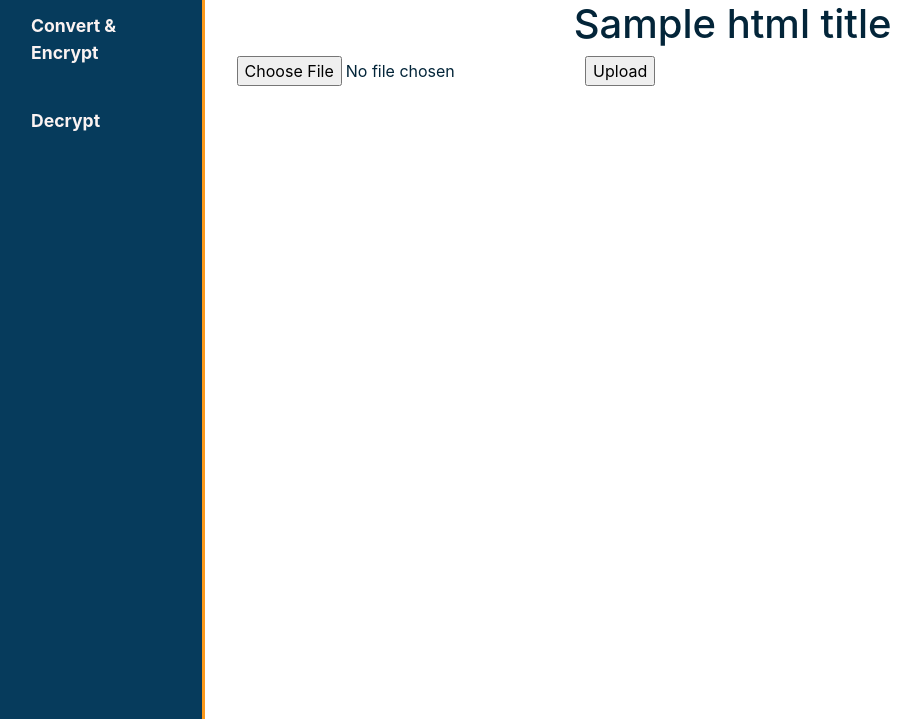
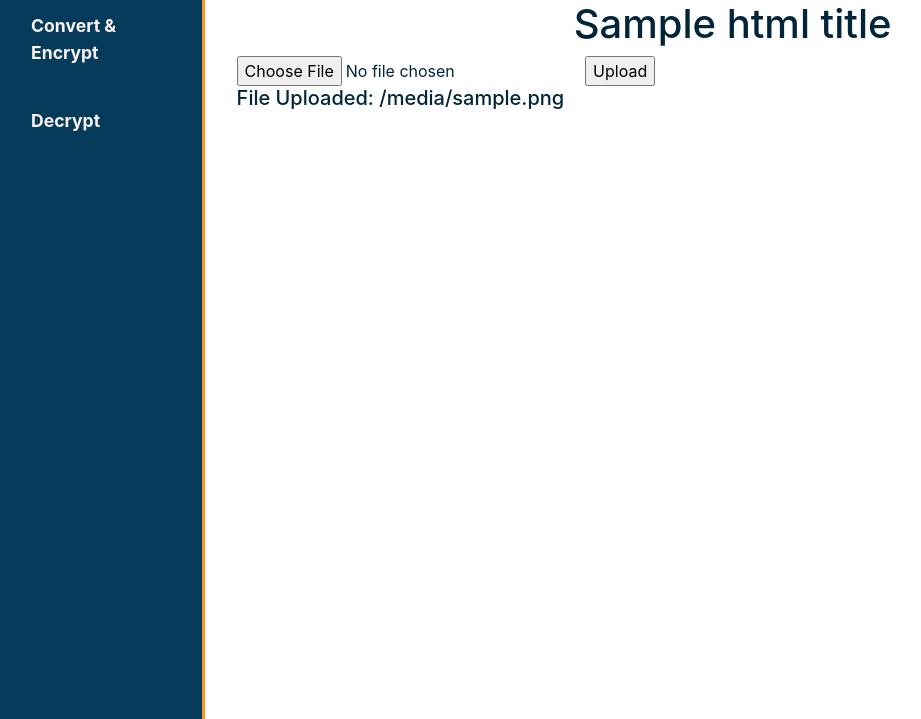
Before and after one commit to jacobpclouse/Mp3-Generator, a Flask app: template backend/templates/upload.html in a window 1280 px wide. Shown: the part 86-805 px from the top of the page, without its empty margins (13-934 px from the left). Run offline with Flask 2, Linux system fonts and the light colour scheme; the template is opened without the code that fills it: most values are stand-ins (such as "Sample title", 1, 10 or a date in 2020); some libraries are stand-ins or nearby versions.

Commit message:
removed redundant return statement and can upload files without the page giving 304 error

```diff
--- a/backend/app.py
+++ b/backend/app.py
@@ -35,6 +35,7 @@ def mainRouteFunc():
 # Uploading
 @app.route('/upload',methods=['GET', 'POST'])
 def upload_file():
+    uploaded_file = ''
     title = "Upload Image to Convert"
 
     if request.method == 'POST':
@@ -51,11 +52,38 @@ def upload_file():
         if file and allowed_file(file.filename):
             filename = secure_filename(file.filename)
             file.save(os.path.join(app.config['UPLOAD_FOLDER'], filename))
+            uploaded_file = filename
             #return redirect(url_for('download_file', name=filename))
-            return redirect(url_for('/', name=filename))
 
 
+
+    return render_template('upload.html', html_title = title, html_file = uploaded_file)
+
+
+"""
+@app.route('/upload',methods=['GET', 'POST'])
+def upload_file():
+    title = "Upload Image to Convert"
+
+    if request.method == 'POST':
+        # check if the post request has the file part
+        if 'file' not in request.files:
+            flash('No file part')
+            return redirect(request.url)
+        file = request.files['file']
+        # If the user does not select a file, the browser submits an
+        # empty file without a filename.
+        if file.filename == '':
+            flash('No selected file')
+            return redirect(request.url)
+        if file and allowed_file(file.filename):
+            filename = secure_filename(file.filename)
+            print(filename)
+            file.save(os.path.join(app.config['UPLOAD_FOLDER'], filename))
+            return redirect(url_for('download_file', name=filename))
+
     return render_template('upload.html', html_title = title)
+"""
 
 
 # @app.route('/index')
--- a/backend/templates/upload.html
+++ b/backend/templates/upload.html
@@ -11,4 +11,7 @@
     </form>
     <!-- https://flask.palletsprojects.com/en/2.2.x/patterns/fileuploads/#a-gentle-introduction -->
 
+    {% if html_file != '' %}
+      <h5>File Uploaded: {% block html_file %} {{html_file}} {% endblock %}</h5>
+    {% endif %}
 {% endblock %}
```
Also changed, not shown: README.md, backend/UPLOADS/logo.png (deleted).
